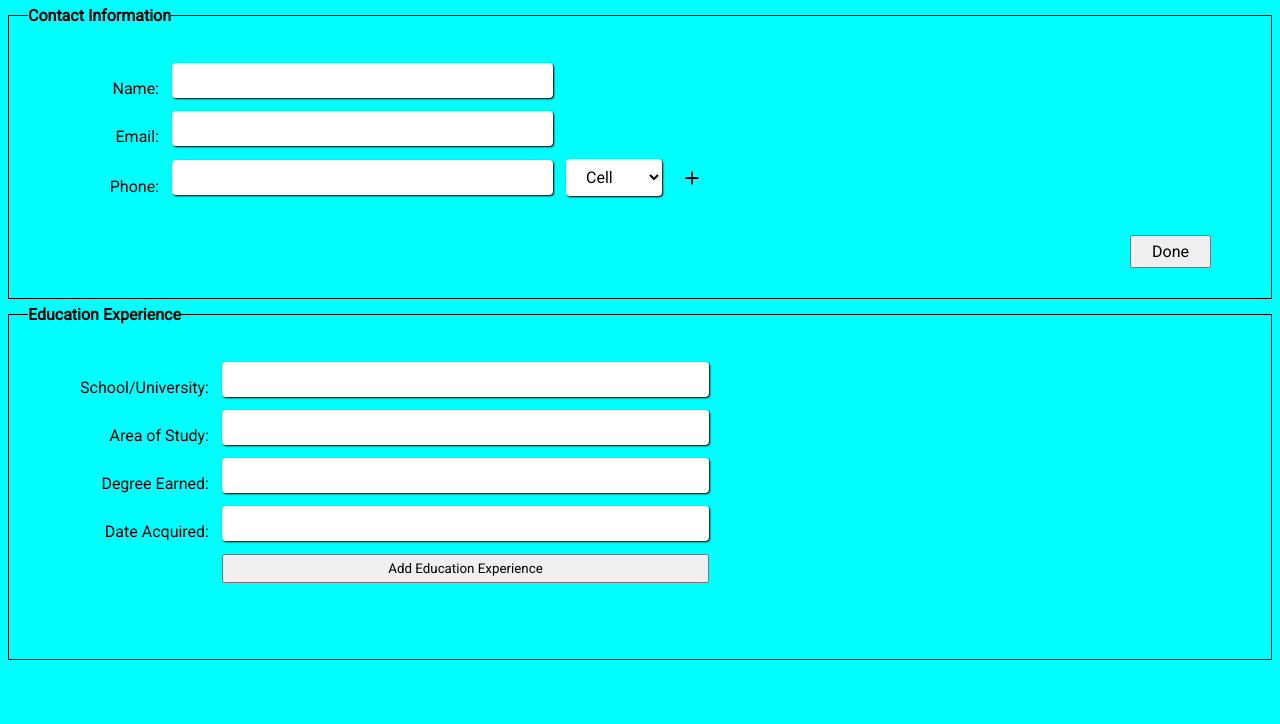
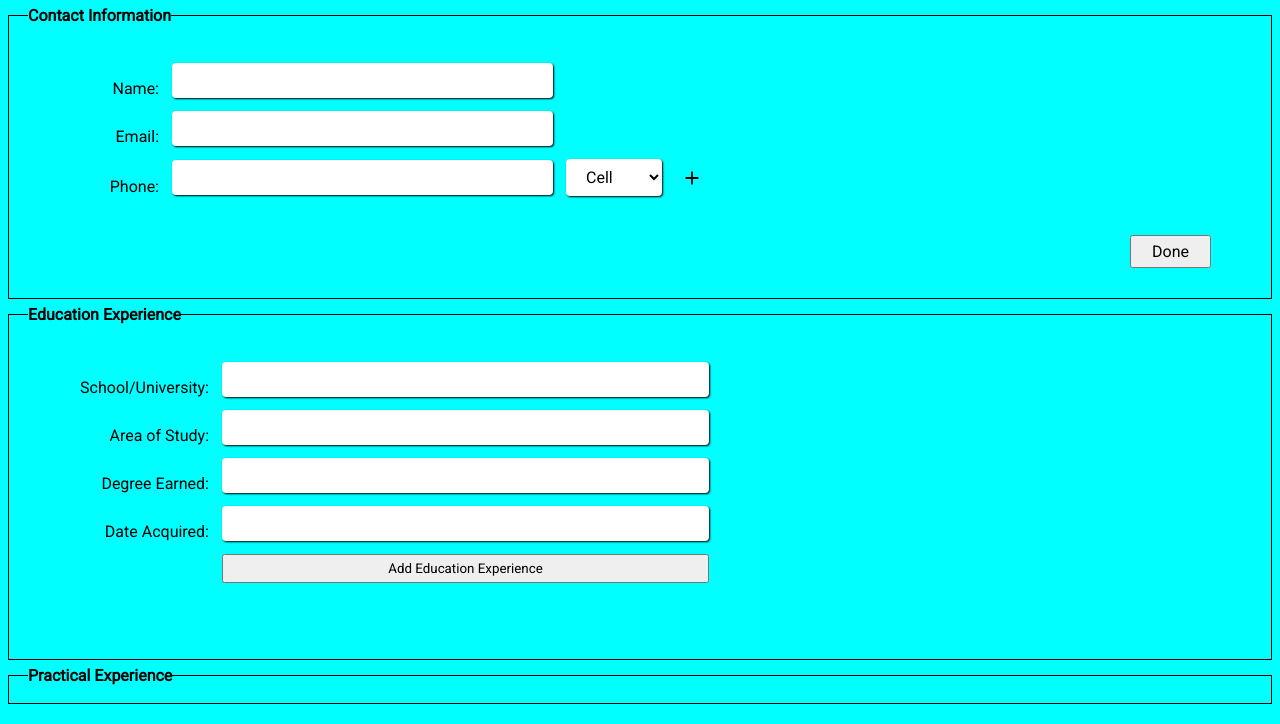
Before and after one commit to gitdingus/cv-application, a React app: page / in a window 1280 px wide. Shown: the top 724 px of the page. Built offline with nearby package versions, Linux system fonts and the light colour scheme.

Commit message:
Link up PracticalExperience component with main app

```diff
--- a/src/components/App.jsx
+++ b/src/components/App.jsx
@@ -1,6 +1,7 @@
 import React from 'react';
 import ContactInfo from './contact-info/ContactInfo.jsx';
 import EducationExperience from './education-experience/EducationExperience.jsx';
+import PracticalExperience from './practical-experience/PracticalExperience.jsx';
 
 import './app.css';
 
@@ -10,6 +11,7 @@ class App extends React.Component {
       <div>
         <ContactInfo />
         <EducationExperience />
+        <PracticalExperience />
       </div>
 
     );
--- a/src/components/practical-experience/PracticalExperience.jsx
+++ b/src/components/practical-experience/PracticalExperience.jsx
@@ -0,0 +1,15 @@
+import React from 'react';
+import styles from './practical-experience.module.css';
+import '../app.css';
+
+class PracticalExperience extends React.Component {
+  render() {
+    return (
+      <div className="cv-section">
+        <h1 className="cv-section-header">Practical Experience</h1>
+      </div>
+    );
+  }
+}
+
+export default PracticalExperience;
```
